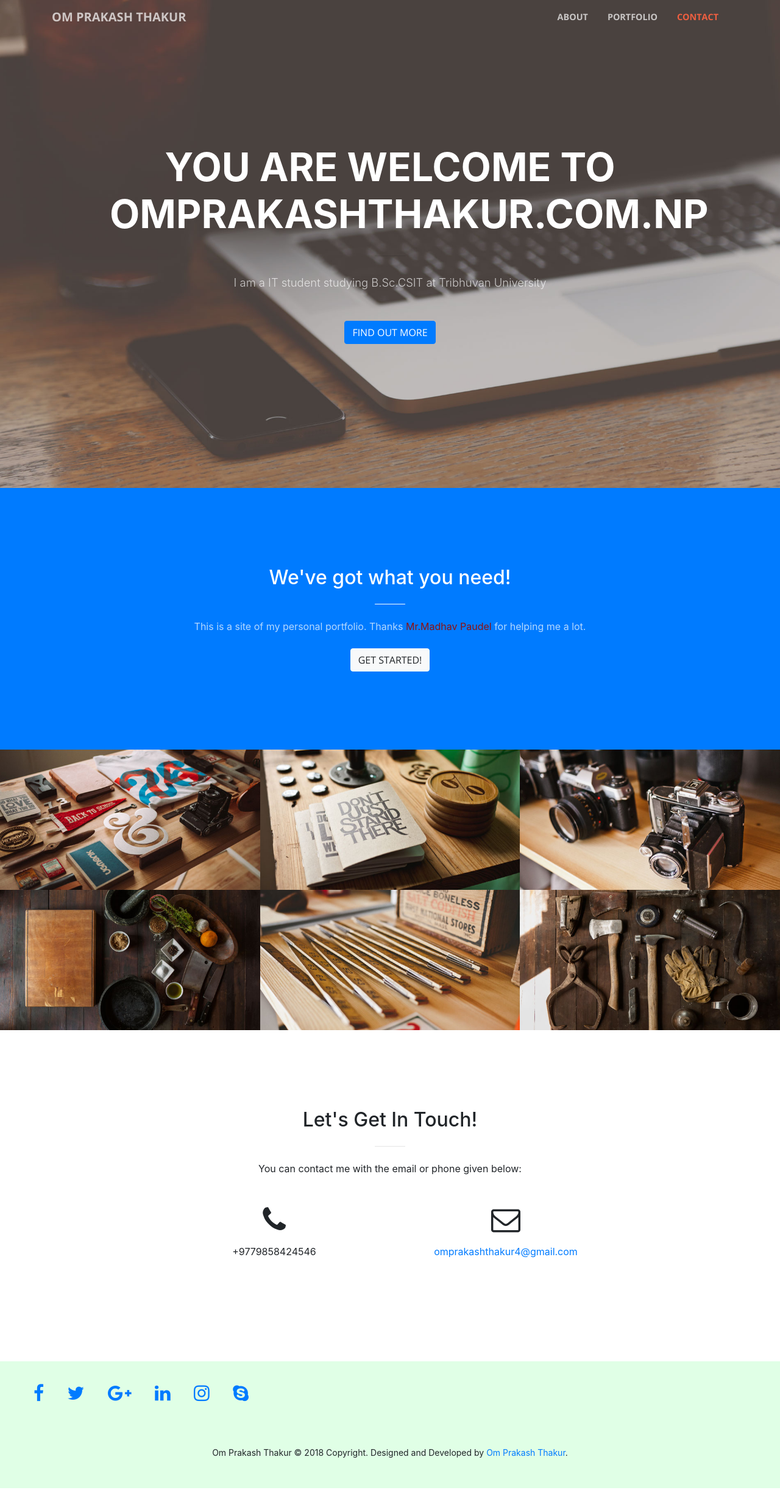
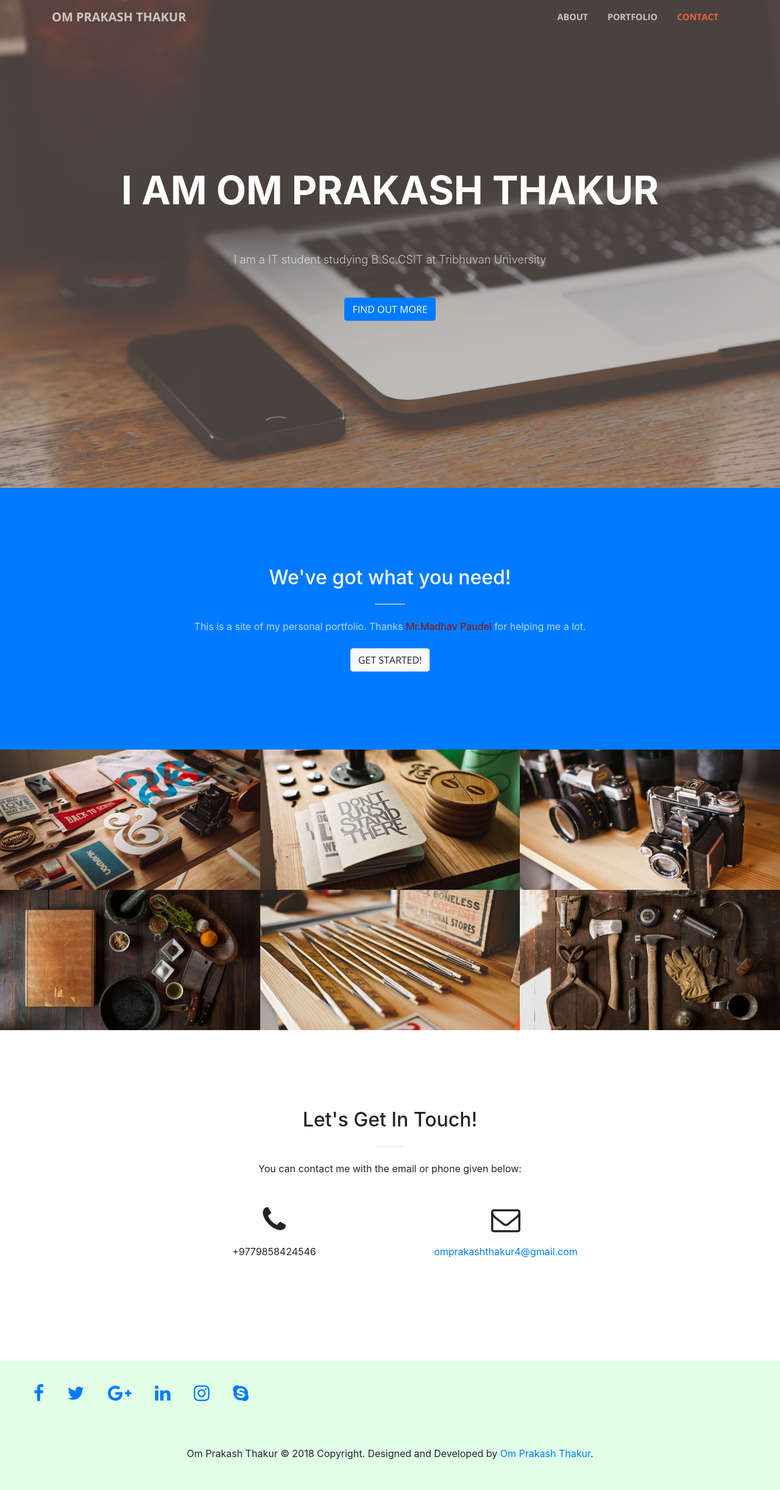
Before and after one commit to omprakashthakur/omprakashthakur.com.np, a website with bundled scripts: page index.html in a window 1280 px wide. Shown: the whole page at 61% size. Built offline with nearby package versions, Linux system fonts and the light colour scheme.

Commit message:
long text error removed

```diff
--- a/css/mycss.css
+++ b/css/mycss.css
@@ -14,8 +14,6 @@ footer .social-links {
 
 footer {
     padding-top: 30px;
-    font-size: 14px;
-    text-align: center;
 }
 
 @media only screen and (max-width: 767px) {
--- a/index.html
+++ b/index.html
@@ -62,7 +62,7 @@
         <div class="row">
           <div class="col-lg-10 mx-auto">
             <h1 class="text-uppercase">
-              <strong>You are welcome to omprakashthakur.com.np</strong>
+              <strong>I am Om Prakash Thakur</strong>
             </h1>
             <hr>
           </div>
```
